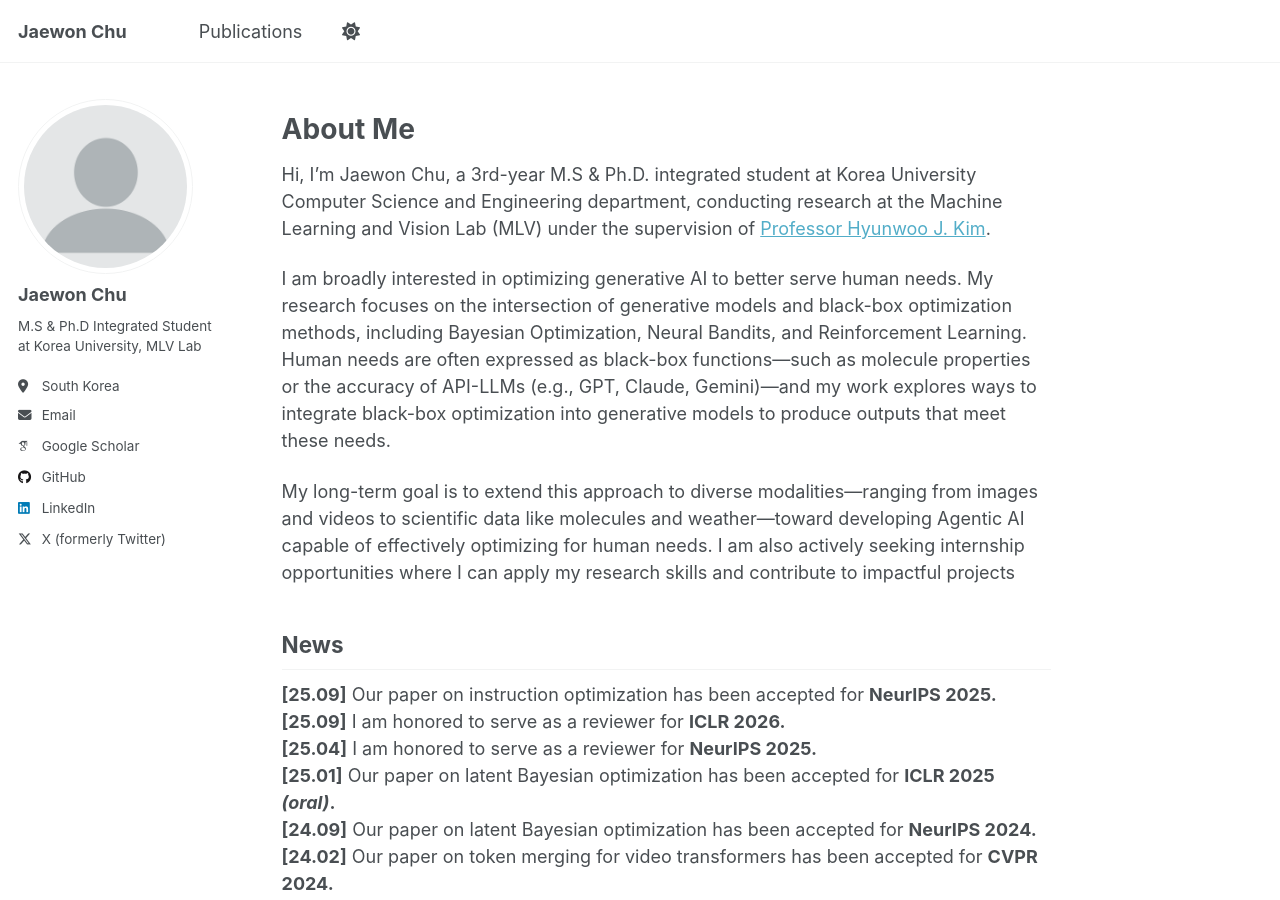
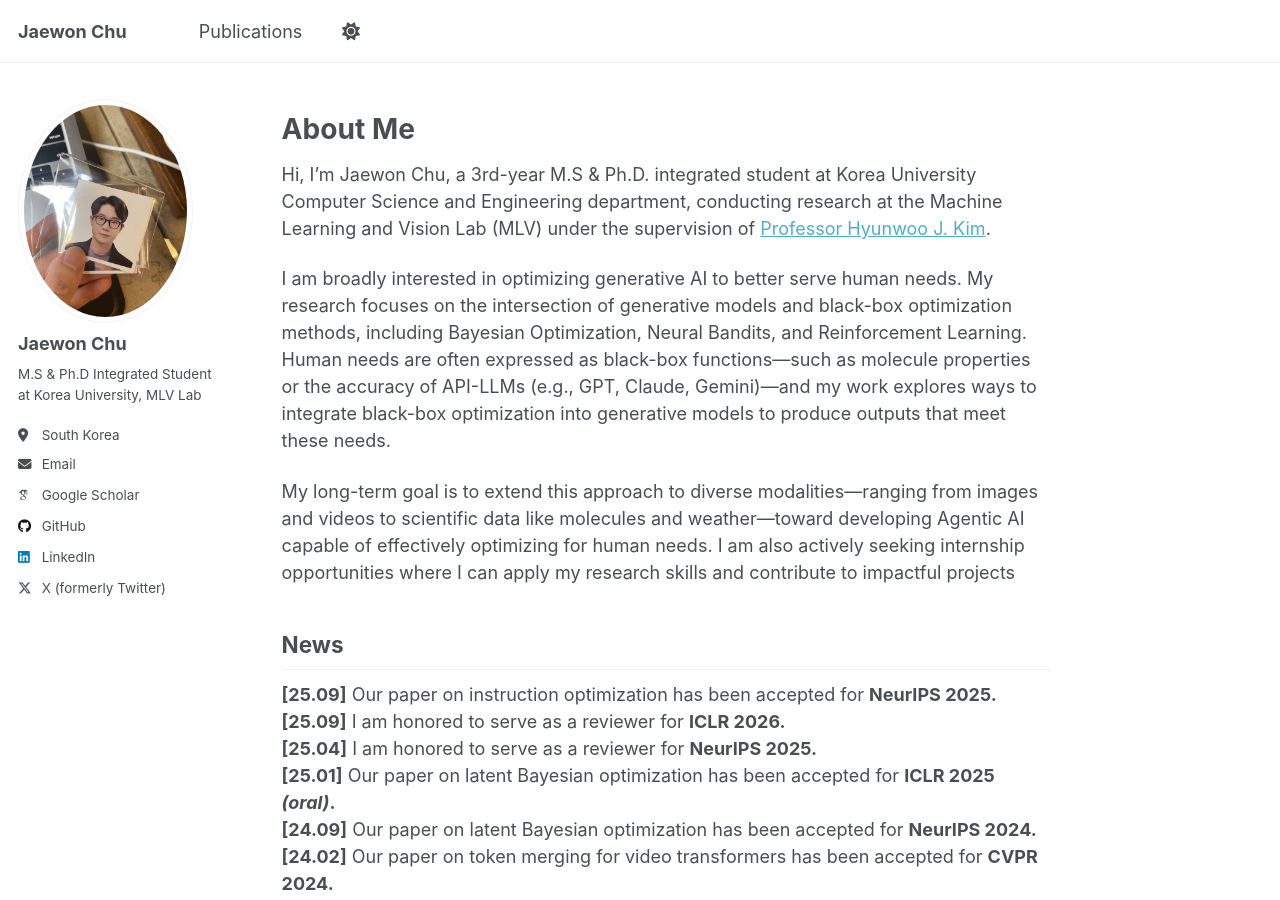
Before and after one commit to jaewonchu/jaewonchu.github.io, a Jekyll site: the page built from _pages/about.md, in a window 1280 px wide and 900 px high. Built offline with Jekyll 4.4.1, drawn with Linux system fonts in a browser that asks for light colours; some web fonts are replaced; a script that is not in the unit is left out.

Commit message:
Modification

```diff
--- a/_config.yml
+++ b/_config.yml
@@ -23,7 +23,7 @@ repository               : "academicpages/academicpages.github.io"
 #               Additional customization can be done by editing /_includes/author-profile.html
 author:
   # Biographic information
-  avatar           : "profile.png"
+  avatar           : "jaewonchu.jpg" # filename of avatar image placed in /images/ for author profile
   name             : "Jaewon Chu" # The name to display in the author profile
   pronouns         : # example: "she/her"
   bio              : "M.S & Ph.D Integrated Student at Korea University, MLV Lab"
```
Also changed, not shown: images/jaewonchu.jpg (added).
